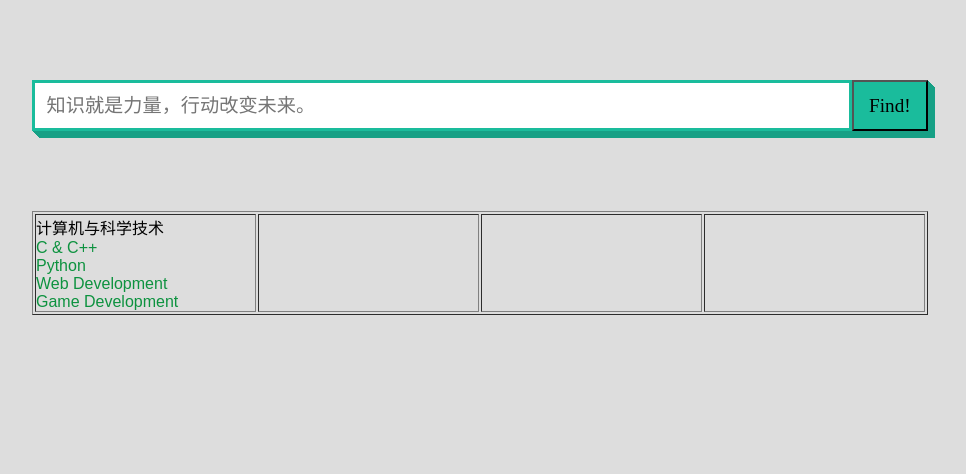
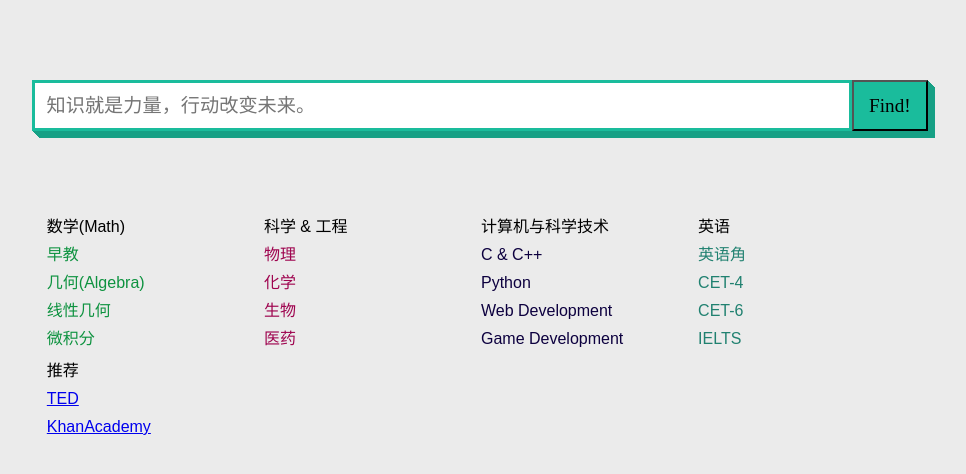
Before and after one commit to qq79402005/albertlab.org, a Django app: page / in a window 1280 px wide. Shown: the top 474 px of the page, without its empty margins (160-1126 px from the left). Run offline with Django 3.2, Linux system fonts and the light colour scheme.

Commit message:
推荐网站

```diff
--- a/albertlab/static/css/main.css
+++ b/albertlab/static/css/main.css
@@ -5,7 +5,7 @@
 }
 
 body {
-  background-color:#DDDDDD;
+  background-color:rgb(235, 235, 235);
 }
 
 .field {
@@ -40,3 +40,7 @@ body {
   padding:0.6em 0.8em;
   background-color:rgb(26, 188, 156);
 }
+
+ul li {
+   line-height:28px;
+}
--- a/albertlab/static/css/subjects.css
+++ b/albertlab/static/css/subjects.css
@@ -0,0 +1,3 @@
+li{
+    margin: 10px 0;
+}
--- a/albertlab/templates/index.html
+++ b/albertlab/templates/index.html
@@ -12,24 +12,72 @@
         <input type="text" id="searchterm" placeholder="知识就是力量，行动改变未来。" />
         <button type="button" id="search">Find!</button>
     </div>
-    <div>
-        <table border="1" style="width:70%;margin:auto;" >
+    <div class="subjects" >
+        <table border="0" style="width:68%;margin:auto;" >
             <tr>
-                <td width="25%">
-                    <ul style="list-style-type:none;line-height:25px;">
-                        <li><a style="font-weight:600px">计算机与科学技术</a></li>
-                        <li><a style="color:#0d923f">C & C++</a></li>
-                        <li><a style="color:#0d923f">Python</a></li>
-                        <li><a style="color:#0d923f">Web Development</a></li>
-                        <li><a style="color:#0d923f">Game Development</a></li>
+                <td width="17%" valign="top">
+                    <ul style="list-style-type:none;">
+                        <li><a style="font-weight:600px">数学(Math)</a></li>
+                        <li><a style="color:#0d923f">早教</a></li>
+                        <li><a style="color:#0d923f">几何(Algebra)</a></li>
+                        <li><a style="color:#0d923f">线性几何</a></li>
+                        <li><a style="color:#0d923f">微积分</a></li>
                     </ul>
                 </td>
-                <td></td>
-                <td></td>
-                <td></td>
+                <td width="17%" valign="top">
+                    <ul style="list-style-type:none;">
+                        <li><a style="font-weight:600px">科学 & 工程</a></li>
+                        <li><a style="color:#9e034e">物理</a></li>
+                        <li><a style="color:#9e034e">化学</a></li>
+                        <li><a style="color:#9e034e">生物</a></li>
+                        <li><a style="color:#9e034e">医药</a></li>
+                    </ul>
+                </td>
+                <td width="17%" valign="top">
+                    <ul style="list-style-type:none;">
+                        <li><a style="font-weight:600px">计算机与科学技术</a></li>
+                        <li><a style="color:#0d003f">C & C++</a></li>
+                        <li><a style="color:#0d003f">Python</a></li>
+                        <li><a style="color:#0d003f">Web Development</a></li>
+                        <li><a style="color:#0d003f">Game Development</a></li>
+                    </ul>
+                </td>
+                <td width="17%" valign="top">
+                    <ul style="list-style-type:none;">
+                        <li><a style="font-weight:600px">英语</a></li>
+                        <li><a style="color:#208170">英语角</a></li>
+                        <li><a style="color:#208170">CET-4</a></li>
+                        <li><a style="color:#208170">CET-6</a></li>
+                        <li><a style="color:#208170">IELTS</a></li>
+                    </ul>
+                </td>
             </tr>
         </table>
     </div>
+
+    <div class="subjects" >
+        <table border="0" style="width:68%;margin:auto;" >
+            <tr>
+                <td width="17%" valign="top">
+                    <ul style="list-style-type:none;">
+                        <li><a style="font-weight:600px">推荐</a></li>
+                        <li><a href="http://www.ted.com" target="_blank">TED</a></li>
+                        <li><a href="http://www.khanacademy.org" target="_blank" >KhanAcademy</a></li>
+                    </ul>
+                </td>
+                <td width="17%" valign="top">
+                    <ul style="list-style-type:none;">
+                    </ul>
+                </td>
+                <td width="17%" valign="top">
+                </td>
+                <td width="17%" valign="top">
+                </td>
+            </tr>
+        </table>
+    </div>
+
+    <!--video src="/static/video/demo.mp4" width="500" height="250" controls="controls">您的浏览器不支持此种视频格式。</video-->
 </body>
 
 </html>
```
